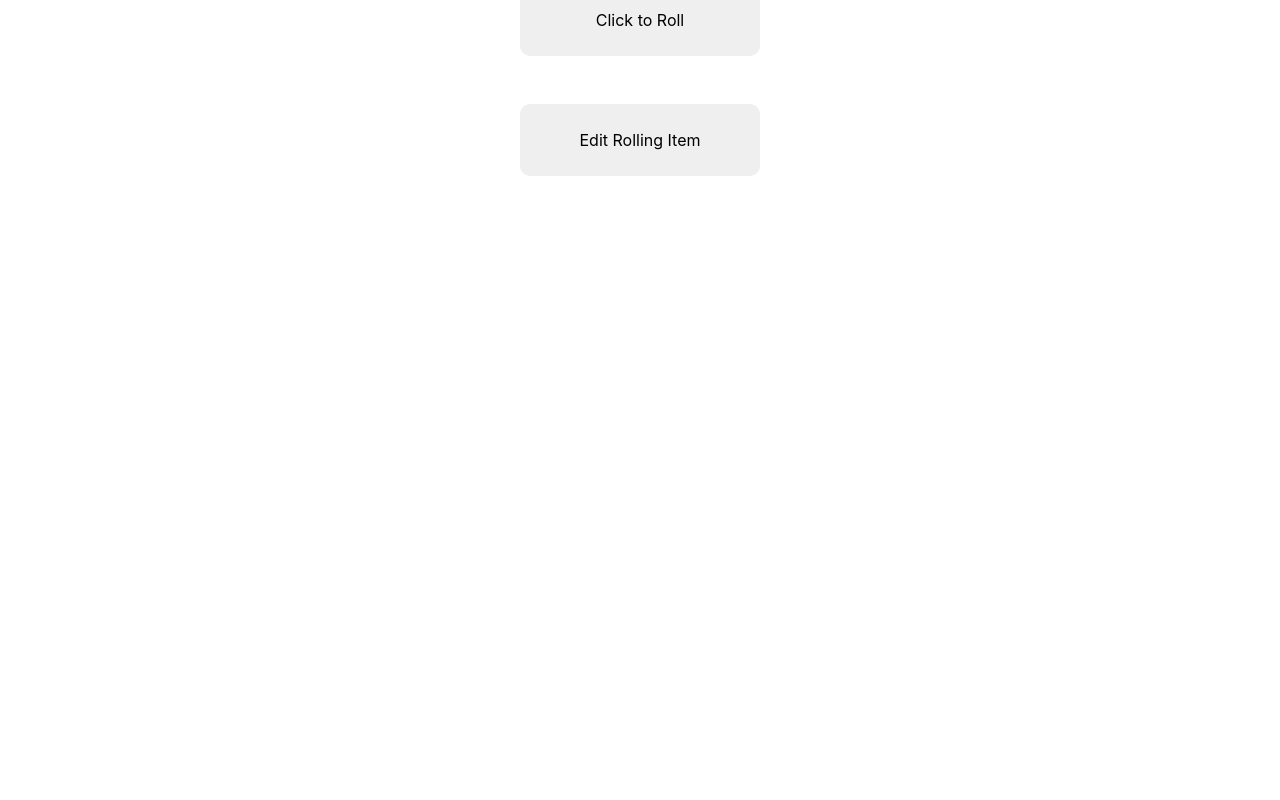
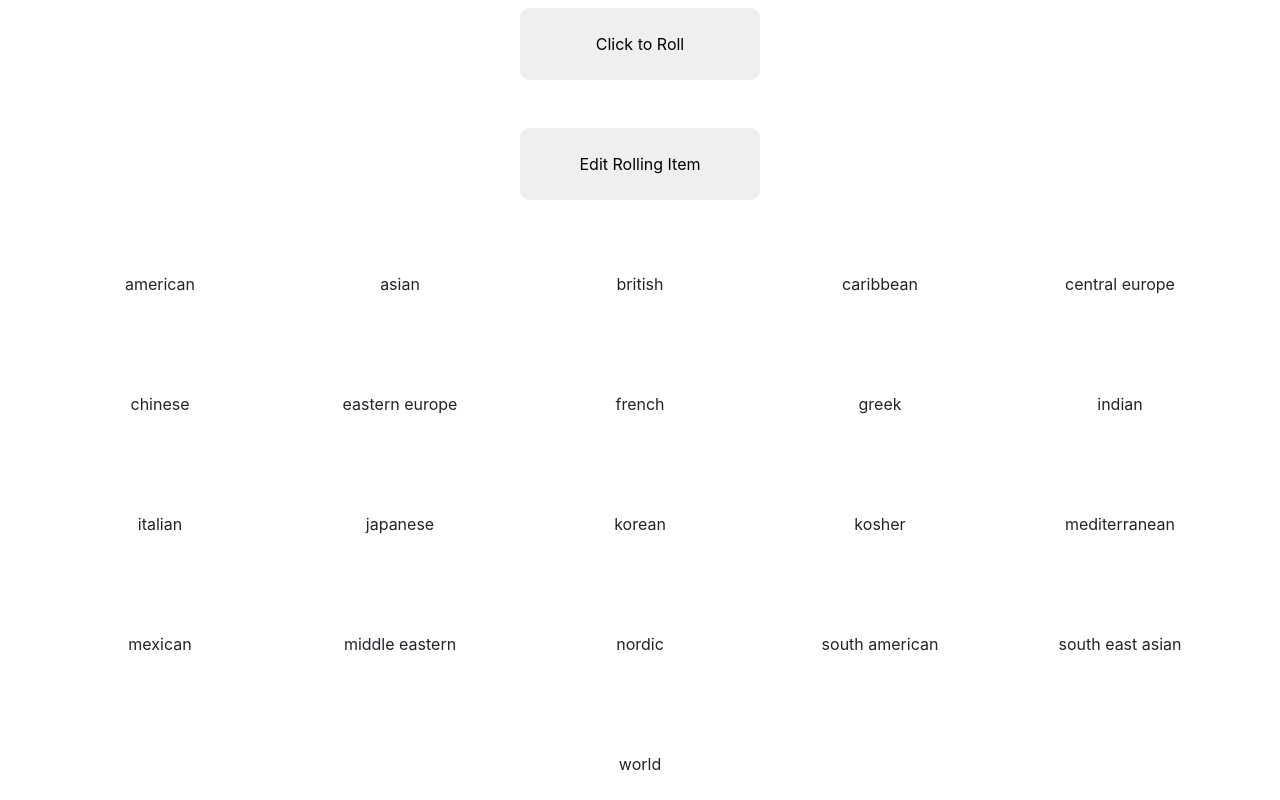
Before and after one commit to Luna123j/recipe_dice, a React (Create React App) app in the folder client/: page / in a window 1280 px wide. Shown: the part 460-1260 px from the top of the page. Before the commit the page ends 800 px from the top, so only its background shows below. Built offline with nearby package versions, Linux system fonts and the light colour scheme; no server answers.

Commit message:
add cuisine type tags

```diff
--- a/client/src/App.js
+++ b/client/src/App.js
@@ -16,13 +16,12 @@ function App() {
   const [apiResult, setApiResult] = useState([])
   const [detail, setDetail] = useState({})
 
-  console.log(detail)
   return (
     <div className="App">
       <Navbar setApiResult={setApiResult} lan = {lan} setLan={setLan}/>
       <Routes>
         <Route path="/" element={<RollDice diceContent={diceContent} lan={lan} setApiResult={setApiResult} />} />
-        <Route path="/editDice" element={<EditDice editContent={setDiceContent} />} />
+        <Route path="/editDice" element={<EditDice editContent={setDiceContent} diceContent = {diceContent} />} />
         <Route path="/myRecipe" element={<Recipes />} />
         <Route path="/searchRecipe" element={<SearchRecipes apiResult={apiResult} setDetail={setDetail}/>} />
         <Route path="/recipeDetails" element={<RecipeDetail detail= {detail}/>} />
--- /dev/null
+++ b/client/src/component/CuisineType.jsx
@@ -0,0 +1,41 @@
+import React from "react";
+  // https://api.edamam.com/api/recipes/v2?type=public&app_id=f8f20605&app_key=9fb81ef122483a5d50fe619c187c6de4&cuisineType=Middle%20Eastern
+
+
+const CuisineType = () => {
+  let cuisineTypesArr = ['american',
+    'asian',
+    'british',
+    'caribbean',
+    'central europe',
+    'chinese',
+    'eastern europe',
+    'french',
+    'greek',
+    'indian',
+    'italian',
+    'japanese',
+    'korean',
+    'kosher',
+    'mediterranean',
+    'mexican',
+    'middle eastern',
+    'nordic',
+    'south american',
+    'south east asian',
+    'world',
+  ]
+
+  return (
+    <div>
+      {cuisineTypesArr.map((item, index) => {
+        return <button type="button" class="btn" key={index}>
+          {item}
+        </button>
+      })}
+    </div>
+
+  )
+}
+
+export default CuisineType;
--- a/client/src/component/EditDice.jsx
+++ b/client/src/component/EditDice.jsx
@@ -17,7 +17,7 @@ const EditDice = (props) => {
   return (
     <div className="editDiv">
       <label>put content-----seperate items by ,</label>
-      <input id='inputRecipe' onChange={inputHandler} />
+      <textarea id='inputRecipe' defaultValue={props.diceContent} onChange={inputHandler} />
 
       <button type="Submit" onClick={()=>{props.editContent(inputArr); navigate('/')}}>update</button>
     </div>
--- a/client/src/component/RollDice.jsx
+++ b/client/src/component/RollDice.jsx
@@ -1,7 +1,8 @@
 import React from "react";
 import { useEffect } from "react";
-import { useState, useContext} from "react";
+import { useState, useContext } from "react";
 import { useNavigate } from "react-router-dom";
+import CuisineType from "./CuisineType";
 import Dice from "./Dice";
 import './RollDice.scss'
 
@@ -13,6 +14,8 @@ const RollDice = (props) => {
     randomRecipe: 'none',
     rolling: false,
   })
+
+
 
   const [stop, setStop] = useState(false)
   const navigate = useNavigate();
@@ -34,7 +37,7 @@ const RollDice = (props) => {
     }, 50)
   }
 
-  const handleEdit=()=>{
+  const handleEdit = () => {
     navigate("/editDice")
 
   }
@@ -44,15 +47,17 @@ const RollDice = (props) => {
       setStop(false)
       setState({ ...state, rolling: false });
     }
-  }, [state,stop])
+  }, [state, stop])
 
   return (
     <div className="rollDice">
       <div className="diceContainer">
-        <Dice rolling={state.rolling} randomRecipe={state.randomRecipe} setApiResult={props.setApiResult}/>
+        <div>click on the dishes name to see it's recipes!</div>
+        <Dice rolling={state.rolling} randomRecipe={state.randomRecipe} setApiResult={props.setApiResult} />
         <button type="Submit" onClick={roll}> {state.rolling ? 'Rolling' : 'Click to Roll'} </button>
-        <button type="Submit" onClick ={handleEdit}>Edit Rolling Item</button>
+        <button type="Submit" onClick={handleEdit}>Edit Rolling Item</button>
       </div>
+      <div> <CuisineType /> </div>
     </div>
 
   )
```
